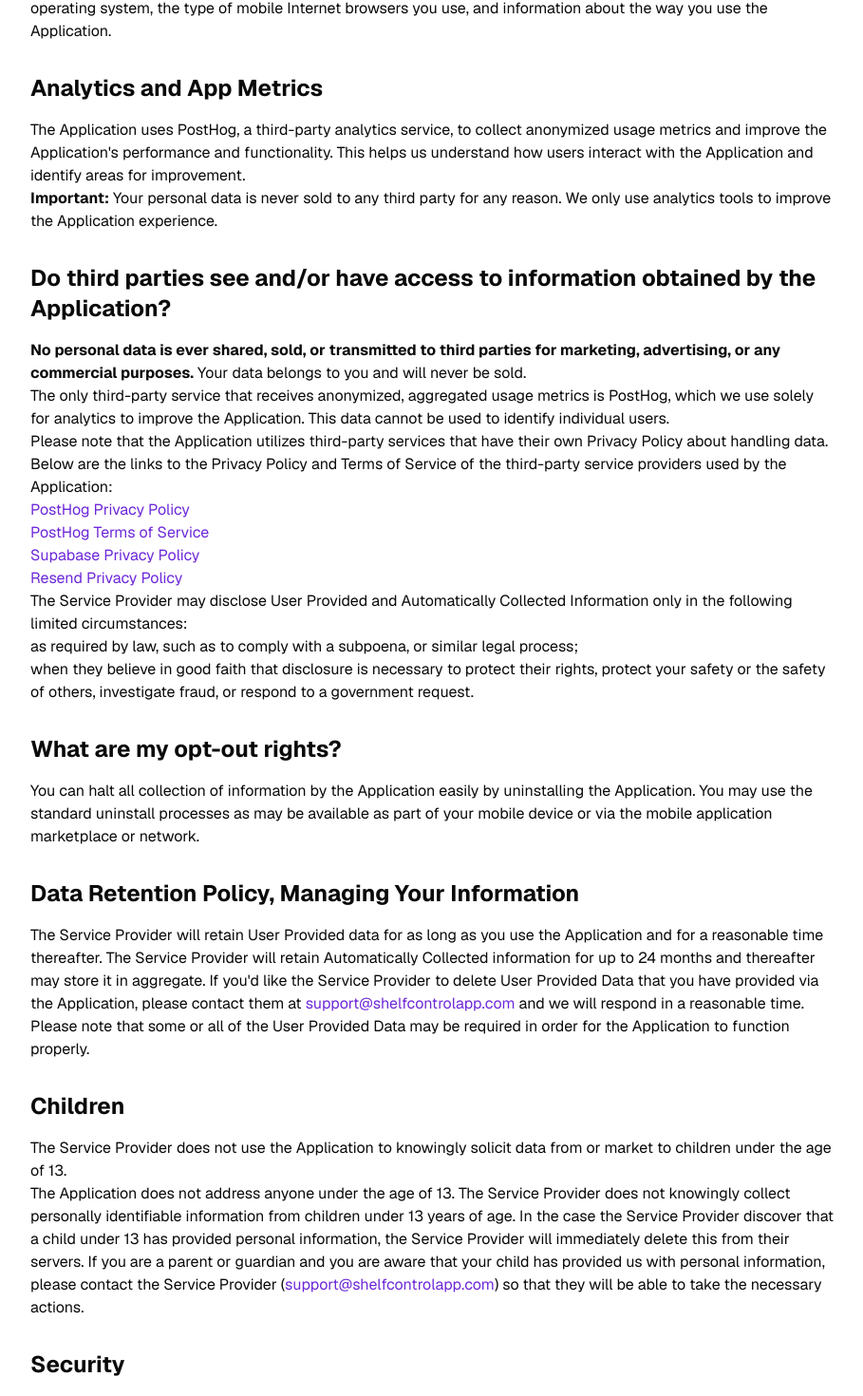
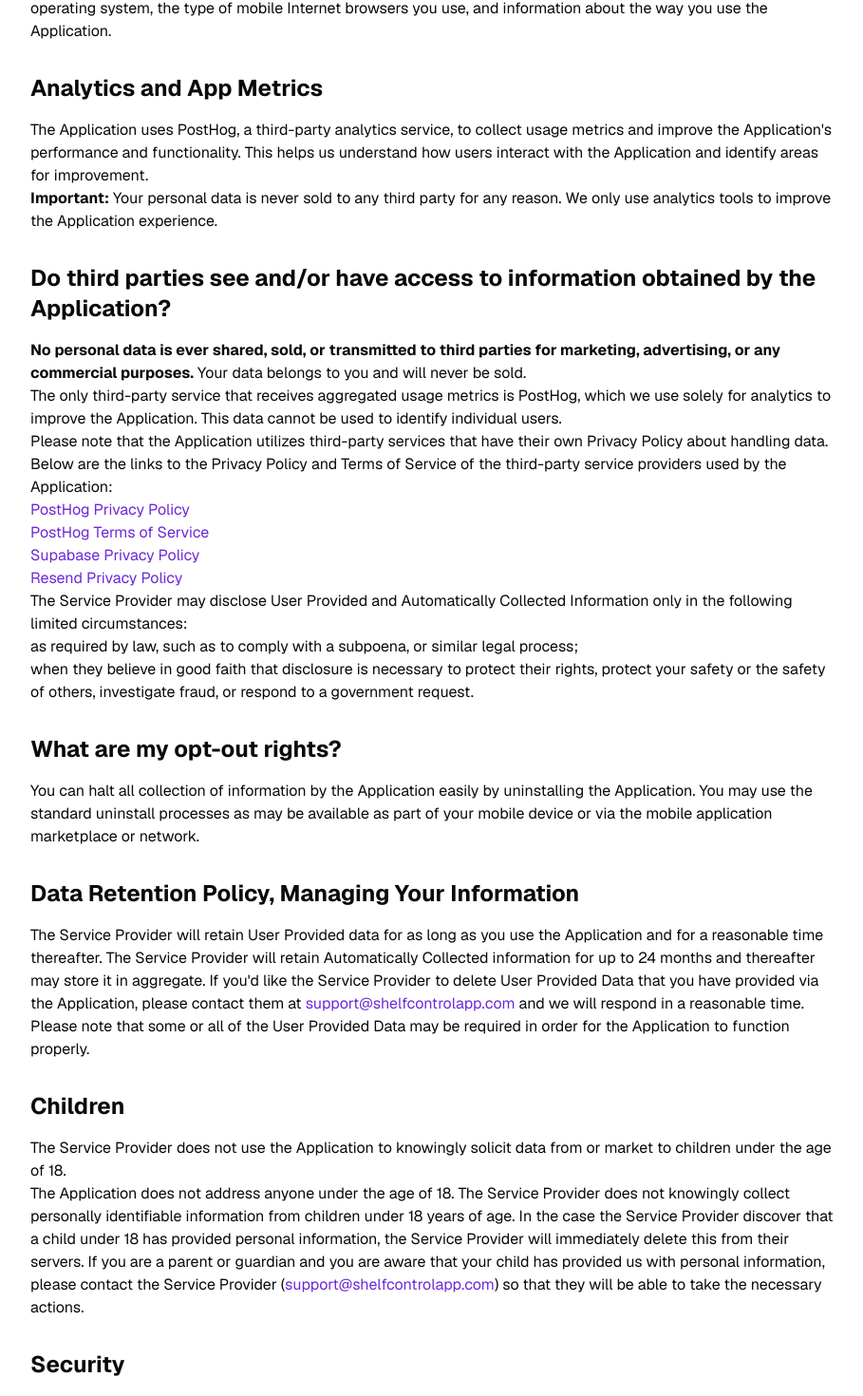
Before and after one commit to PhreeMason/ShelfControlLanding, a Next.js app: page /privacy-policy in a window 1280 px wide. Shown: the part 620-2090 px from the top of the page at 95% size, without its empty margins (184-1093 px from the left). Built offline with nearby package versions, Linux system fonts and the light colour scheme.

Commit message:
fix: update privacy policy to reflect age limit change and remove anonymized references

```diff
--- a/app/privacy-policy/page.tsx
+++ b/app/privacy-policy/page.tsx
@@ -72,7 +72,7 @@ export default function PrivacyPolicyPage() {
 
           <p>
             The Application uses PostHog, a third-party analytics service, to
-            collect anonymized usage metrics and improve the Application&apos;s
+            collect usage metrics and improve the Application&apos;s
             performance and functionality. This helps us understand how users
             interact with the Application and identify areas for improvement.
           </p>
@@ -95,7 +95,7 @@ export default function PrivacyPolicyPage() {
           </p>
 
           <p>
-            The only third-party service that receives anonymized, aggregated
+            The only third-party service that receives aggregated
             usage metrics is PostHog, which we use solely for analytics to
             improve the Application. This data cannot be used to identify
             individual users.
@@ -207,14 +207,14 @@ export default function PrivacyPolicyPage() {
 
           <p>
             The Service Provider does not use the Application to knowingly
-            solicit data from or market to children under the age of 13.
+            solicit data from or market to children under the age of 18.
           </p>
 
           <p>
-            The Application does not address anyone under the age of 13. The
+            The Application does not address anyone under the age of 18. The
             Service Provider does not knowingly collect personally identifiable
-            information from children under 13 years of age. In the case the
-            Service Provider discover that a child under 13 has provided
+            information from children under 18 years of age. In the case the
+            Service Provider discover that a child under 18 has provided
             personal information, the Service Provider will immediately delete
             this from their servers. If you are a parent or guardian and you are
             aware that your child has provided us with personal information,
@@ -272,7 +272,7 @@ export default function PrivacyPolicyPage() {
           </p>
 
           <h2 className="text-2xl font-bold text-foreground mt-8 mb-4">
-            Contact us
+            Contact US
           </h2>
 
           <p>
--- a/public/index.html
+++ b/public/index.html
@@ -58,7 +58,7 @@
     </section>
 
     <!-- Problem Section -->
-    <section class="problem-section">
+    <!-- <section class="problem-section">
         <div class="container">
             <div class="problem-grid">
                 <div class="problem-text">
@@ -99,7 +99,7 @@
                 </div>
             </div>
         </div>
-    </section>
+    </section> -->
 
     <!-- Transition Section -->
     <section class="transition">
```
